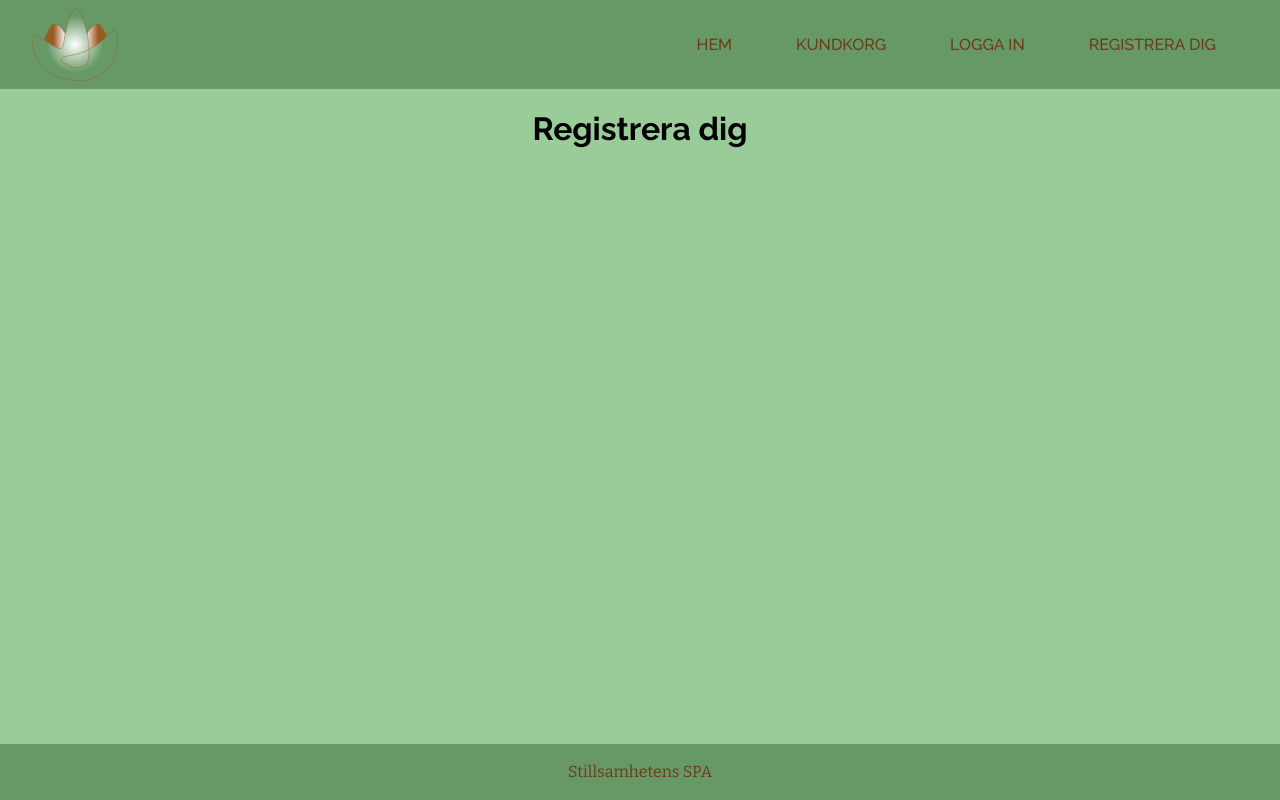
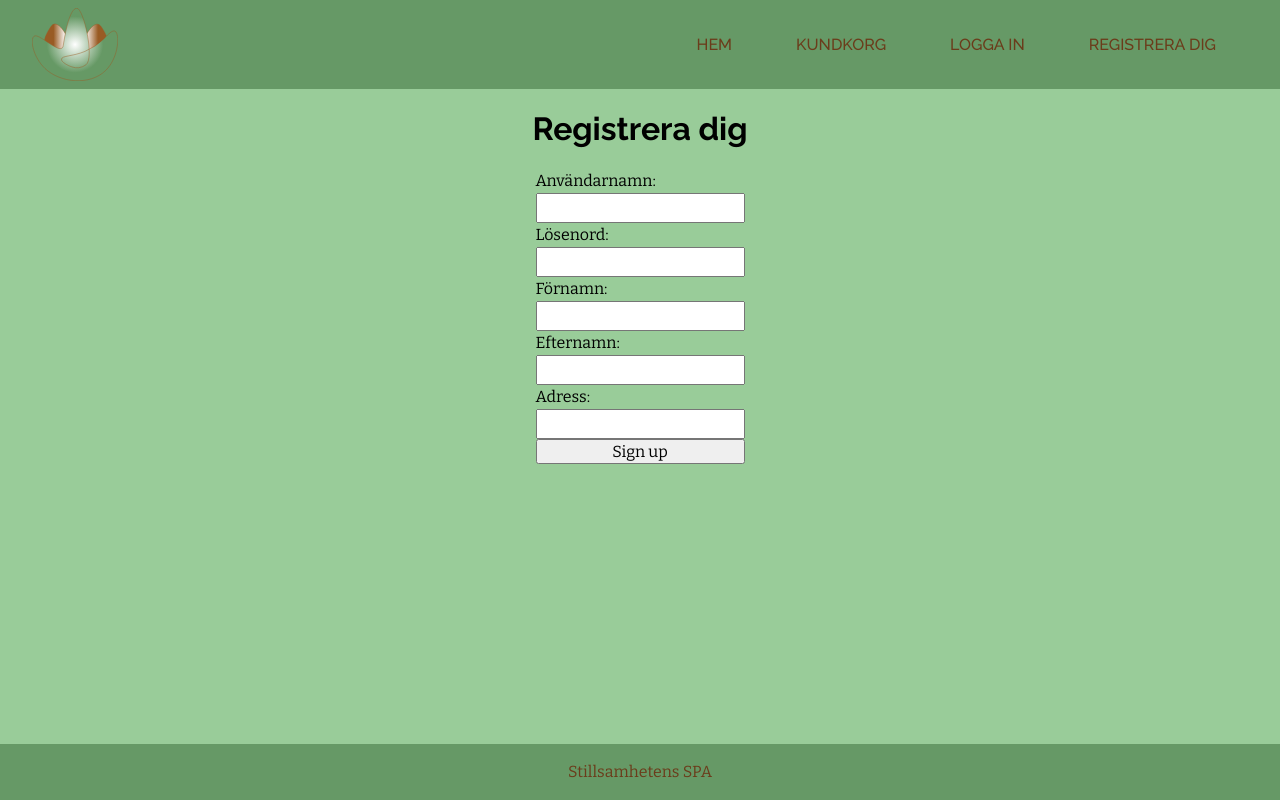
Before and after one commit to sarablom/spa-shop, a React (Create React App) app in the folder client/: page /signup in a window 1280 px wide. Built offline with nearby package versions, Linux system fonts and the light colour scheme.

Commit message:
add ability to sign up

```diff
--- a/client/src/components/products/ProductCard.tsx
+++ b/client/src/components/products/ProductCard.tsx
@@ -24,6 +24,7 @@ function ProductCard(props: Props) {
 }
 
 const ListWrapper = styled.ul `
+  width: 90vw;
   list-style-type: none;
   display: grid;
   grid-template-columns: repeat(auto-fit, minmax(20rem, 1fr));
@@ -37,6 +38,7 @@ const ListItem = styled.li `
   border: 1px solid ${COLORS.darkBrown};
   border-radius: 8px;
   padding: 1.5rem;
+  margin: 0 auto;
   background: ${COLORS.lightBrown};
 
   img {
--- /dev/null
+++ b/client/src/components/users/SignupForm.tsx
@@ -0,0 +1,90 @@
+import { useRef, useState } from "react";
+import { signup } from "../../services/authServices";
+import styled from "styled-components";
+
+function SignupForm() {
+  const userNameInput = useRef<HTMLInputElement>(null);
+  const passwordInput = useRef<HTMLInputElement>(null);
+  const firstNameInput = useRef<HTMLInputElement>(null);
+  const lastNameInput = useRef<HTMLInputElement>(null);
+  const addressInput = useRef<HTMLInputElement>(null);
+  const buttonElement = useRef<HTMLInputElement>(null);
+
+  const [userName, setUserName] = useState<string>("");
+  const [password, setPassword] = useState<string>("");
+  const [firstName, setFirstName] = useState<string>("");
+  const [lastName, setLastName] = useState<string>("");
+  const [address, setAddress] = useState<string>("");
+
+  const [errorMessage, setErrorMessage] = useState<string>("");
+
+  function displayErrorMessage(error: string) {
+    setErrorMessage(error)
+  }
+
+  async function submitHandler (e: React.FormEvent<HTMLFormElement>) {
+    e.preventDefault();
+
+    if(!userName || !password || !firstName || !lastName || !address) {
+        displayErrorMessage("Du måste fylla i alla fält för att kunna registrera dig.")
+    }
+
+    const signupData = await signup(userName, password, firstName, lastName, address);
+    console.log(signupData);
+
+  }
+
+  return (
+    <FormElement onSubmit={submitHandler}>
+    <label htmlFor="userName">Användarnamn: </label>
+      <input
+        type="text"
+        id="userName"
+        ref={userNameInput}
+        value={userName}
+        onChange={(e) => setUserName(e.target.value)}
+      />
+      <label htmlFor="password">Lösenord: </label>
+      <input
+        type="password"
+        id="password"
+        ref={passwordInput}
+        value={password}
+        onChange={(e) => setPassword(e.target.value)}
+      />
+      <label htmlFor="firstName">Förnamn: </label>
+      <input
+        type="text"
+        id="firstName"
+        ref={firstNameInput}
+        value={firstName}
+        onChange={(e) => setFirstName(e.target.value)}
+      />
+       <label htmlFor="lastName">Efternamn: </label>
+      <input
+        type="text"
+        id="lastName"
+        ref={lastNameInput}
+        value={lastName}
+        onChange={(e) => setLastName(e.target.value)}
+      />
+       <label htmlFor="address">Adress: </label>
+      <input
+        type="text"
+        id="address"
+        ref={addressInput}
+        value={address}
+        onChange={(e) => setAddress(e.target.value)}
+      />
+       <input type="submit" value="Sign up" ref={buttonElement} />
+        {errorMessage && <p>{errorMessage}</p>}
+    </FormElement>
+  );
+}
+
+const FormElement = styled.form `
+    display: flex;
+    flex-direction: column;
+`
+
+export default SignupForm;
--- a/client/src/pages/SignupPage.tsx
+++ b/client/src/pages/SignupPage.tsx
@@ -1,8 +1,9 @@
-import React from 'react';
+import SignupForm from '../components/users/SignupForm';
 
 function SignupPage() {
   return <main>
       <h1>Registrera dig</h1>
+      <SignupForm />
   </main>;
 }
 
--- /dev/null
+++ b/client/src/services/authServices.ts
@@ -0,0 +1,23 @@
+export async function signup (
+    userName: string,
+    password: string,
+    firstName: string,
+    lastName: string,
+    address: string
+) {
+    try {
+        const response = await fetch("/api/users", {
+            method: "POST",
+            headers: {
+                "Content-type": "application/JSON"
+            },
+            body: JSON.stringify({ userName, password, firstName, lastName, address })
+        })
+
+        const data = await response.json();
+        return data;
+    } catch (err) {
+        console.log(err);
+    }
+
+}
```
